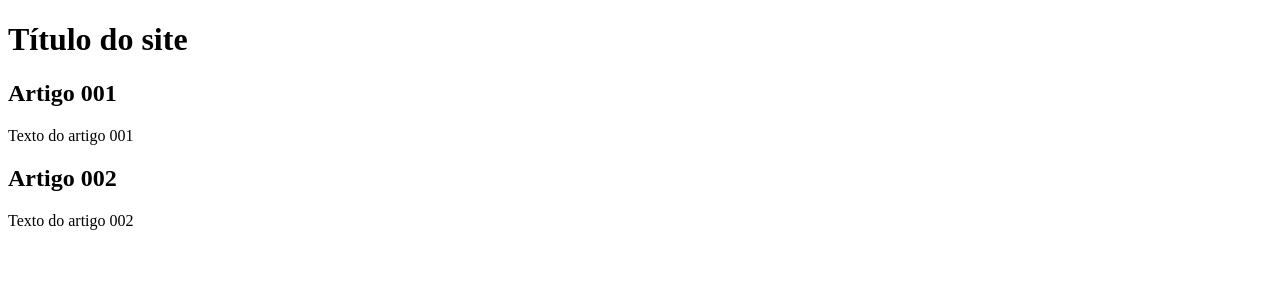
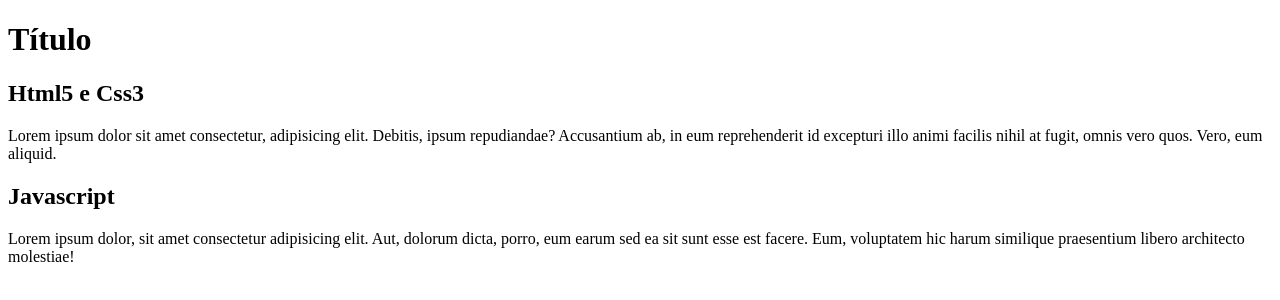
Before and after one commit to pedroaguiarjr/Projeto-site, a plain HTML site: page index.html in a window 1280 px wide. Drawn offline with Linux system fonts and the light colour scheme.

Commit message:
comecei alterações
lorem

```diff
--- a/index.html
+++ b/index.html
@@ -8,15 +8,15 @@
 <body>
     <main>
         <header>
-            <h1>Título do site</h1>
+            <h1>Título</h1>
         </header>
         <article>
-            <h2>Artigo 001</h2>
-            <p>Texto do artigo 001</p>
+            <h2>Html5 e Css3</h2>
+            <p>Lorem ipsum dolor sit amet consectetur, adipisicing elit. Debitis, ipsum repudiandae? Accusantium ab, in eum reprehenderit id excepturi illo animi facilis nihil at fugit, omnis vero quos. Vero, eum aliquid.</p>
         </article>
         <article>
-            <h2>Artigo 002</h2>
-            <p>Texto do artigo 002</p>
+            <h2>Javascript</h2>
+            <p>Lorem ipsum dolor, sit amet consectetur adipisicing elit. Aut, dolorum dicta, porro, eum earum sed ea sit sunt esse est facere. Eum, voluptatem hic harum similique praesentium libero architecto molestiae!</p>
         </article>
 
     </main>
```
